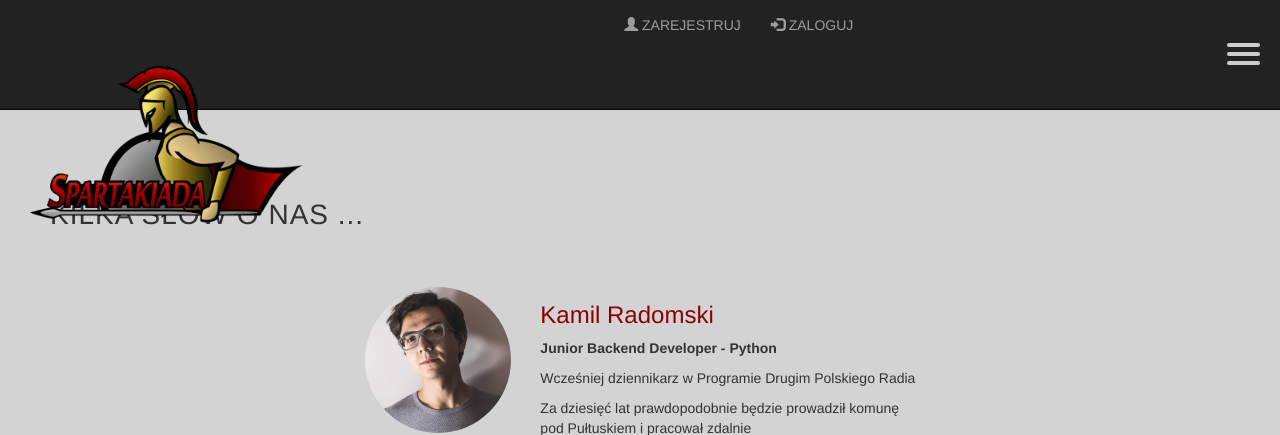
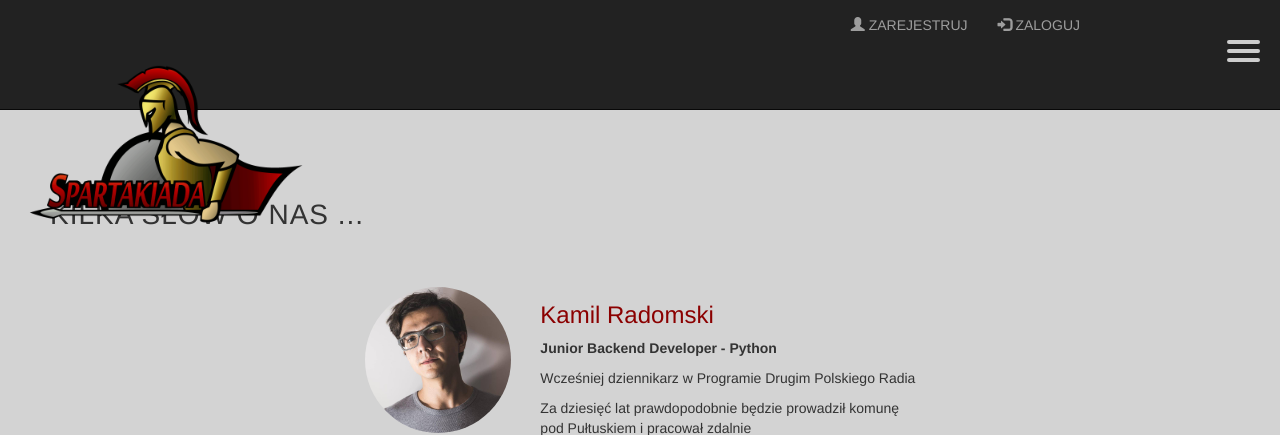
Before and after one commit to tiwanowski96/Spartakiada, a Django app: template spartakiada/templates/spartakiada/about_view.html in a window 1280 px wide. Shown: the top 435 px of the page. Run offline with Django 3.2, Linux system fonts and the light colour scheme; the template is opened without the code that fills it, so the values that code supplies are empty; some libraries are stand-ins or nearby versions.

Commit message:
Refactor CSS style

```diff
--- a/spartakiada/static/spartakiada/style.css
+++ b/spartakiada/static/spartakiada/style.css
@@ -172,10 +172,13 @@ ol {
 .listMenu {
     display: table-cell;
     float: right;
+    position: fixed;
 }
 
 .loginContainer {
     display: table-cell;
+    width: inherit;
+    padding-right: 25vh;
 }
 
 .siteWrapper {
@@ -214,8 +217,8 @@ ol {
 
 #menuToggle {
     display: block;
-    position: relative;
-    top: 20px;
+    position: fixed;
+    top: 40px;
     right: 20px;
     float: right;
 
--- a/spartakiada/templates/spartakiada/base.html
+++ b/spartakiada/templates/spartakiada/base.html
@@ -19,7 +19,7 @@
                 <a class="navbar-brand" href="/"><img width="300" src="{% static 'spartakiada/logo.gif' %}" /></a>
             </div>
             <div class="loginContainer">
-                <ul class="nav navbar-nav navbar-right">
+                <ul class="nav navbar-nav navbar-right" style="float: right;">
                     {% if  user.is_authenticated %}
                     <li><a>{{ user }}</a></li>
                     <li><a href="/logout">
@@ -63,8 +63,8 @@
         {% endblock %}
         </div>
 
-        <nav class="navbar navbar-inverse navbar-fixed-bottom">
-            <div class="nav navbar-nav navbar-right">
+        <nav class="navbar navbar-inverse navbar-fixed-bottom" style="max-height: 51px;">
+            <div class="nav navbar-nav navbar-right" style="text-align: center;">
             <p class="navbar-text" style="text-transform: uppercase;">Iwanowski & Radomski Production</p>
             <p class="navbar-text" style="text-transform: uppercase;">2017</p>
             <p class="navbar-text" style="text-transform: uppercase;">v.1.0&nbsp;&nbsp;&nbsp;</p>
```
